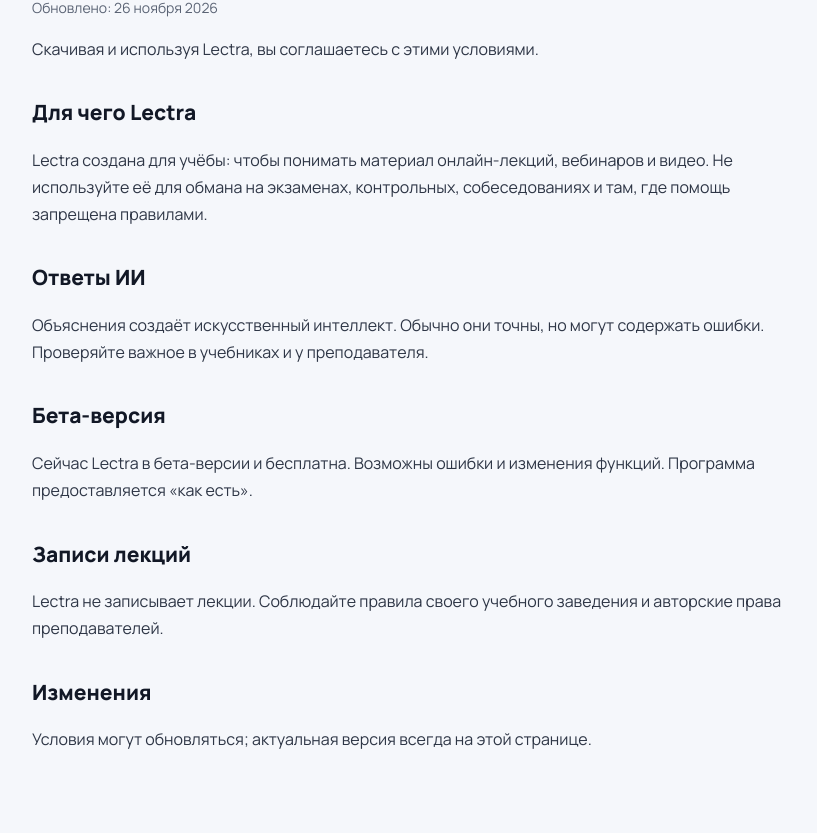
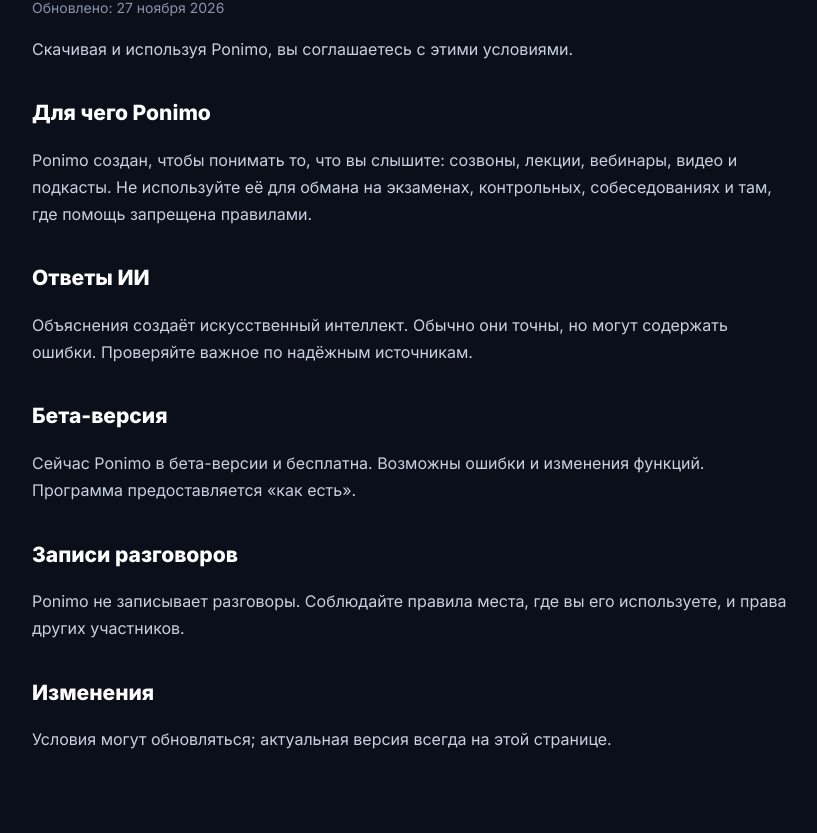
Before and after one commit to valeriylevchenko17-jpg/valeriylevchenko17-jpg.github.io, a plain HTML site: page terms.html in a window 1280 px wide. Shown: the part 151-984 px from the top of the page, without its empty margins (228-1045 px from the left). Drawn offline with Linux system fonts and the light colour scheme.

Commit message:
Update terms.html

```diff
--- a/terms.html
+++ b/terms.html
@@ -3,31 +3,31 @@
 <head>
 <meta charset="utf-8">
 <meta name="viewport" content="width=device-width, initial-scale=1">
-<title>Условия использования — Lectra</title>
+<title>Условия использования — Ponimo</title>
 <link rel="icon" href="favicon.ico">
-<link href="https://fonts.googleapis.com/css2?family=Manrope:wght@400;600;800&display=swap" rel="stylesheet">
+<link href="https://fonts.googleapis.com/css2?family=Inter:wght@400;600;800&display=swap" rel="stylesheet">
 <style>
-body{margin:0;background:#F5F7FB;font-family:Manrope,system-ui,sans-serif;color:#2E3646;line-height:1.7}
+body{margin:0;background:#0B0F1A;font-family:Inter,system-ui,sans-serif;color:#C9D0DE;line-height:1.7}
 main{max-width:760px;margin:0 auto;padding:32px 24px 64px}
-h1{color:#121826;font-size:36px;line-height:1.2;margin:24px 0 8px} h2{color:#121826;font-size:21px;margin:32px 0 8px}
-a{color:#3B5BDB} .muted{color:#5B6475;font-size:14px}
+h1{color:#fff;font-size:36px;line-height:1.2;margin:24px 0 8px} h2{color:#fff;font-size:21px;margin:32px 0 8px}
+a{color:#C6F36B} .muted{color:#8A93A8;font-size:14px}
 </style>
 </head>
 <body>
 <main>
-<a href="index.html" style="font-weight:800;text-decoration:none;color:#121826;font-size:20px">← Lectra</a>
+<a href="index.html" style="font-weight:800;text-decoration:none;color:#121826;font-size:20px">← Ponimo</a>
 <h1>Условия использования</h1>
-<p class="muted">Обновлено: 26 ноября 2026</p>
+<p class="muted">Обновлено: 27 ноября 2026</p>
 
-<p>Скачивая и используя Lectra, вы соглашаетесь с этими условиями.</p>
-<h2>Для чего Lectra</h2>
-<p>Lectra создана для учёбы: чтобы понимать материал онлайн-лекций, вебинаров и видео. Не используйте её для обмана на экзаменах, контрольных, собеседованиях и там, где помощь запрещена правилами.</p>
+<p>Скачивая и используя Ponimo, вы соглашаетесь с этими условиями.</p>
+<h2>Для чего Ponimo</h2>
+<p>Ponimo создан, чтобы понимать то, что вы слышите: созвоны, лекции, вебинары, видео и подкасты. Не используйте её для обмана на экзаменах, контрольных, собеседованиях и там, где помощь запрещена правилами.</p>
 <h2>Ответы ИИ</h2>
-<p>Объяснения создаёт искусственный интеллект. Обычно они точны, но могут содержать ошибки. Проверяйте важное в учебниках и у преподавателя.</p>
+<p>Объяснения создаёт искусственный интеллект. Обычно они точны, но могут содержать ошибки. Проверяйте важное по надёжным источникам.</p>
 <h2>Бета-версия</h2>
-<p>Сейчас Lectra в бета-версии и бесплатна. Возможны ошибки и изменения функций. Программа предоставляется «как есть».</p>
-<h2>Записи лекций</h2>
-<p>Lectra не записывает лекции. Соблюдайте правила своего учебного заведения и авторские права преподавателей.</p>
+<p>Сейчас Ponimo в бета-версии и бесплатна. Возможны ошибки и изменения функций. Программа предоставляется «как есть».</p>
+<h2>Записи разговоров</h2>
+<p>Ponimo не записывает разговоры. Соблюдайте правила места, где вы его используете, и права других участников.</p>
 <h2>Изменения</h2>
 <p>Условия могут обновляться; актуальная версия всегда на этой странице.</p>
 
```
